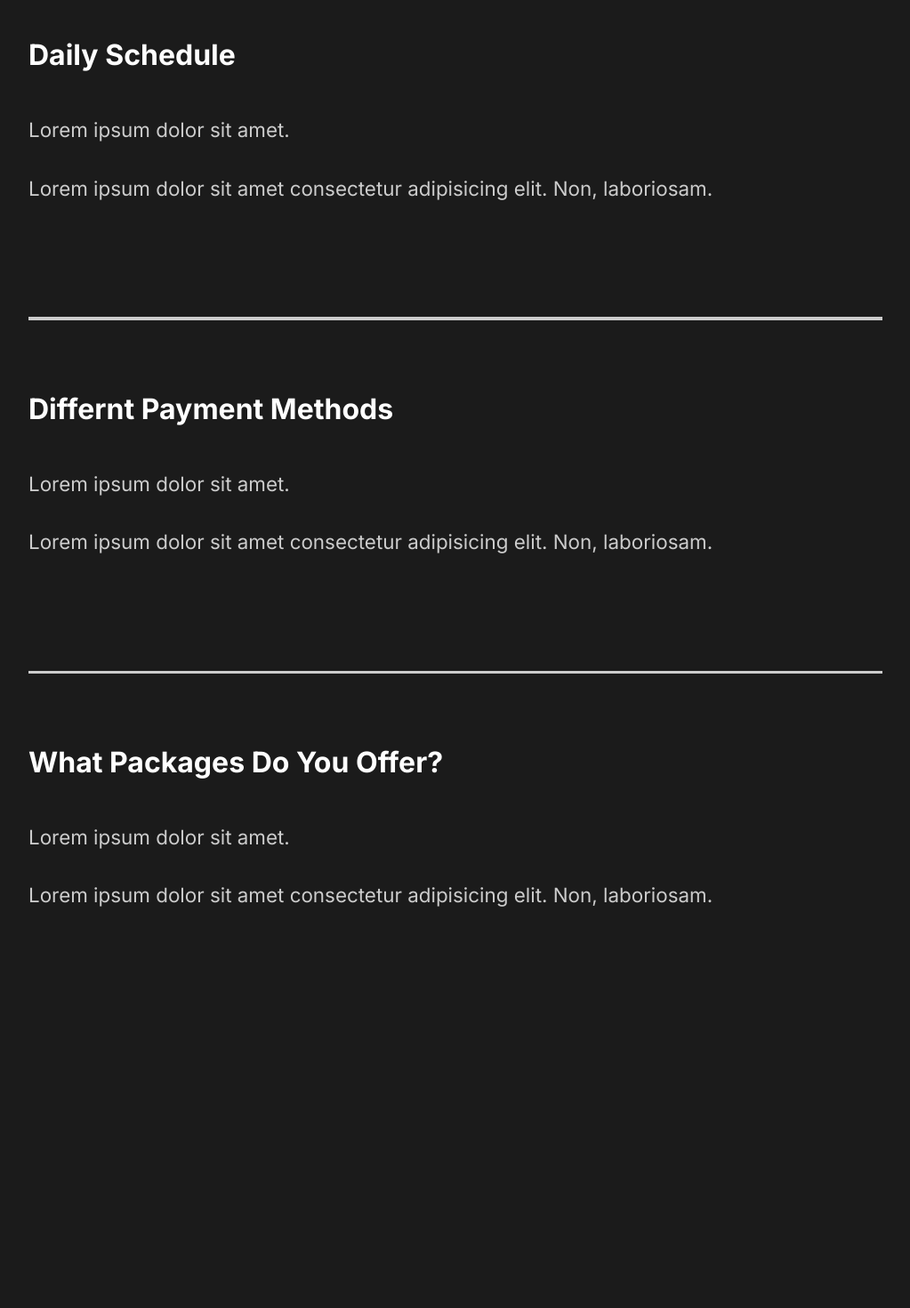
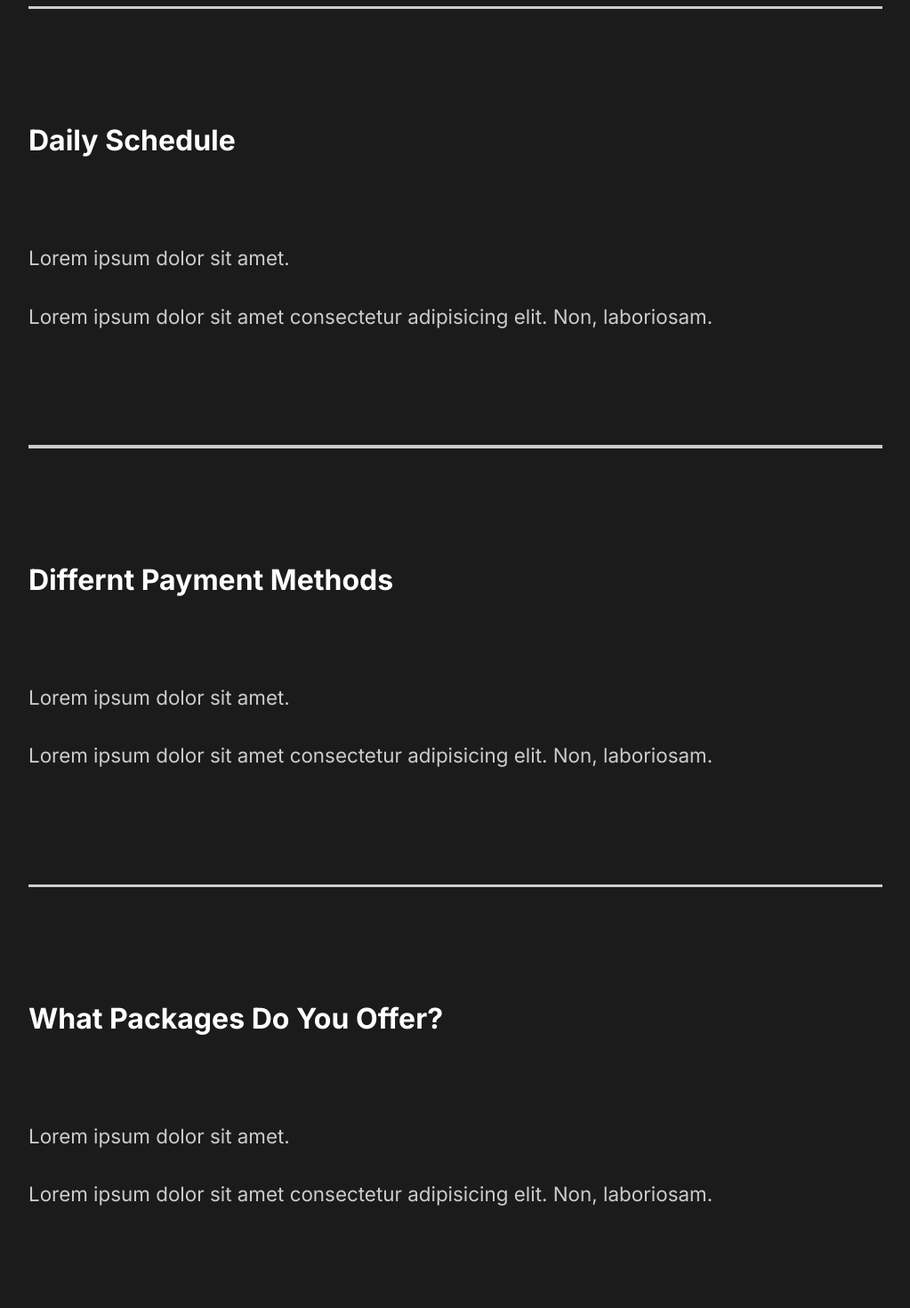
Before and after one commit to WRNwilson/into-the-wild, a React (Create React App) app: page / in a window 1280 px wide. Shown: the part 2820-4290 px from the top of the page at 89% size, without its empty margins (128-1151 px from the left). Before the commit the page ends 4019 px from the top, so only its background shows below. Built offline with nearby package versions, Linux system fonts and the light colour scheme.

Commit message:
15. Added wave animation and animated faq page

```diff
--- a/src/Animation.js
+++ b/src/Animation.js
@@ -50,20 +50,20 @@
   },
 };
 
-// export const lineAnim = {
-//   hidden: { width: "0%" },
-//   show: {
-//     width: "100%",
-//     transition: { duration: 1 },
-//   },
-// };
+export const lineAnim = {
+  hidden: { width: "0%" },
+  show: {
+    width: "100%",
+    transition: { duration: 1.15 },
+  },
+};
 
 // export const slider = {
 //   hidden: { x: "-130%", skew: "45deg" },
 //   show: {
 //     x: "100%",
 //     skew: "0deg",
-//     transition: { type: "tween", ease: "easeOut", duration: 1 },
+//     transition: {ease: "easeOut", duration: 1 },
 //   },
 // };
 // export const sliderContainer = {
--- a/src/components/FaqSection.js
+++ b/src/components/FaqSection.js
@@ -1,6 +1,8 @@
 import React from "react";
 import styled from "styled-components";
 import { About } from "../styles";
+import Toggle from "./Toggle";
+import { AnimateSharedLayout } from "framer-motion";
 
 const FaqSection = () => {
   return (
@@ -8,19 +10,9 @@
       <h2>
         Any Questions <span>FAQ</span>
       </h2>
+      <AnimateSharedLayout>
+        <Toggle title="How Do I Start?">
           <div className="question">
-        <h4>How Do I Start?</h4>
-        <div className="answer">
-          <p>Lorem ipsum dolor sit amet.</p>
-          <p>
-            Lorem ipsum dolor sit amet consectetur adipisicing elit. Non,
-            laboriosam.
-          </p>
-        </div>
-        <div className="faq-line"></div>
-      </div>
-      <div className="question">
-        <h4>Daily Schedule</h4>
             <div className="answer">
               <p>Lorem ipsum dolor sit amet.</p>
               <p>
@@ -29,9 +21,9 @@
               </p>
             </div>
           </div>
-      <div className="faq-line"></div>
+        </Toggle>
+        <Toggle title="Daily Schedule">
           <div className="question">
-        <h4>Differnt Payment Methods</h4>
             <div className="answer">
               <p>Lorem ipsum dolor sit amet.</p>
               <p>
@@ -40,9 +32,9 @@
               </p>
             </div>
           </div>
-      <div className="faq-line"></div>
+        </Toggle>
+        <Toggle title="Differnt Payment Methods">
           <div className="question">
-        <h4>What Packages Do You Offer?</h4>
             <div className="answer">
               <p>Lorem ipsum dolor sit amet.</p>
               <p>
@@ -51,6 +43,19 @@
               </p>
             </div>
           </div>
+        </Toggle>
+        <Toggle title="What Packages Do You Offer?">
+          <div className="question">
+            <div className="answer">
+              <p>Lorem ipsum dolor sit amet.</p>
+              <p>
+                Lorem ipsum dolor sit amet consectetur adipisicing elit. Non,
+                laboriosam.
+              </p>
+            </div>
+          </div>{" "}
+        </Toggle>
+      </AnimateSharedLayout>
     </Faq>
   );
 };
--- /dev/null
+++ b/src/components/Toggle.js
@@ -0,0 +1,14 @@
+import { motion } from "framer-motion";
+import React, { useState } from "react";
+
+const Toggle = ({ children, title }) => {
+  const [toggle, setToggle] = useState(true);
+  return (
+    <motion.div layout className="question" onClick={() => setToggle(!toggle)}>
+      <motion.h4 layout>{title}</motion.h4>
+      {toggle ? children : ""}
+      <div className="faq-line"></div>
+    </motion.div>
+  );
+};
+export default Toggle;
--- a/src/pages/OurWork.js
+++ b/src/pages/OurWork.js
@@ -7,7 +7,7 @@
 import twogiraffes from "../img/twogiraffes.jpg";
 //Animations
 import { motion } from "framer-motion";
-import { pageAnimation } from "../Animation";
+import { pageAnimation, fade, photoAnim, lineAnim } from "../Animation";
 
 const OurWork = () => {
   return (
@@ -19,22 +19,26 @@
       style={{ background: "#fff" }}
     >
       <Movie>
-        <h2>Zebras</h2>
-        <div className="line"></div>
+        <motion.h2 variants={fade}>Zebras</motion.h2>
+        <motion.div variants={lineAnim} className="line"></motion.div>
         <Link to="/work/zebras">
-          <img src={zebras} alt="A dazzle of zebras" />
+          <motion.img
+            variants={photoAnim}
+            src={zebras}
+            alt="A dazzle of zebras"
+          />
         </Link>
       </Movie>
       <Movie>
         <h2>Mother And Child Elephant</h2>
-        <div className="line"></div>
+        <motion.div variants={lineAnim} className="line"></motion.div>
         <Link to="/work/motherchildElephant">
           <img src={motherchildElephant} alt="Mother and Child Elephant" />
         </Link>
       </Movie>
       <Movie>
         <h2>Two Giraffes</h2>
-        <div className="line"></div>
+        <motion.div variants={lineAnim} className="line"></motion.div>
         <Link to="/work/twogiraffes">
           <img src={twogiraffes} alt="Two Giraffes" />
         </Link>
@@ -57,7 +61,7 @@
   padding-bottom: 10rem;
   .line {
     height: 0.5rem;
-    background: #cccccc;
+    background: #23d997;
     margin-bottom: 3rem;
   }
   img {
```
Lines whose indentation alone changed are shown as unchanged.
